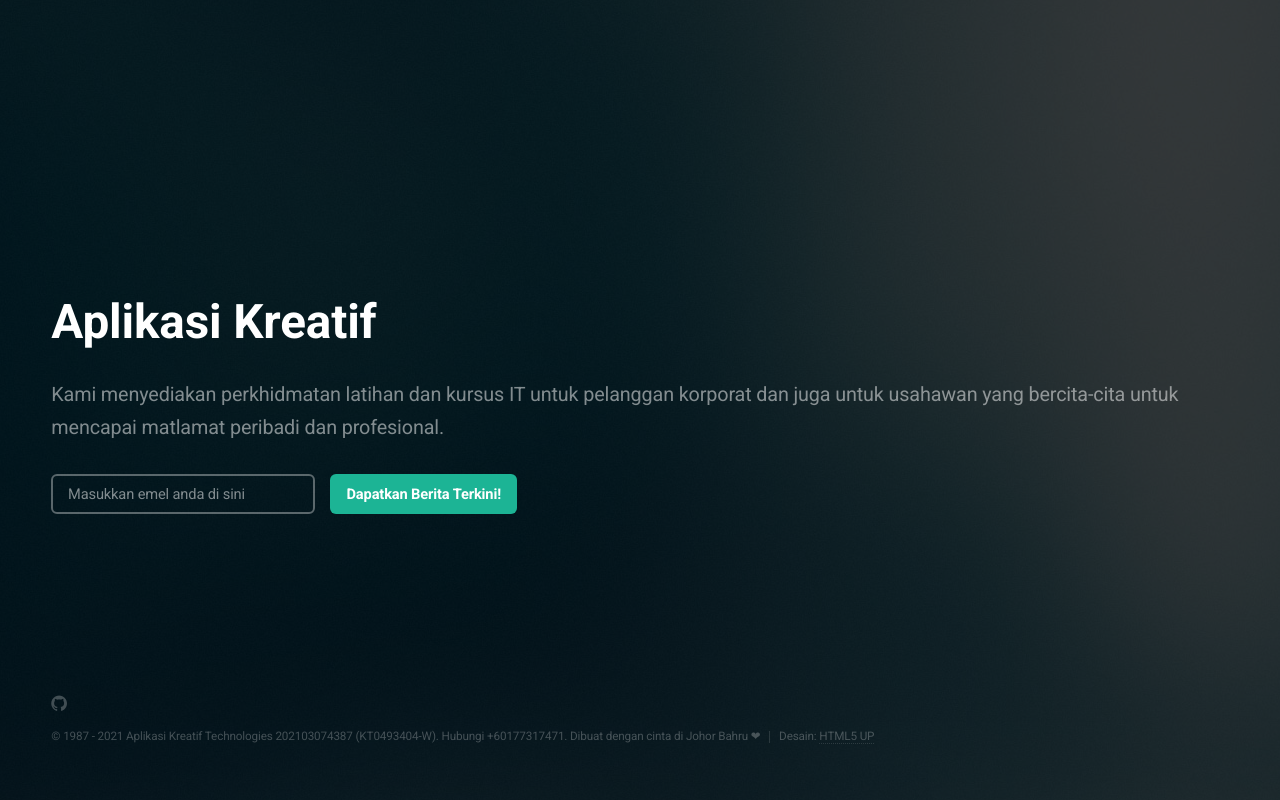
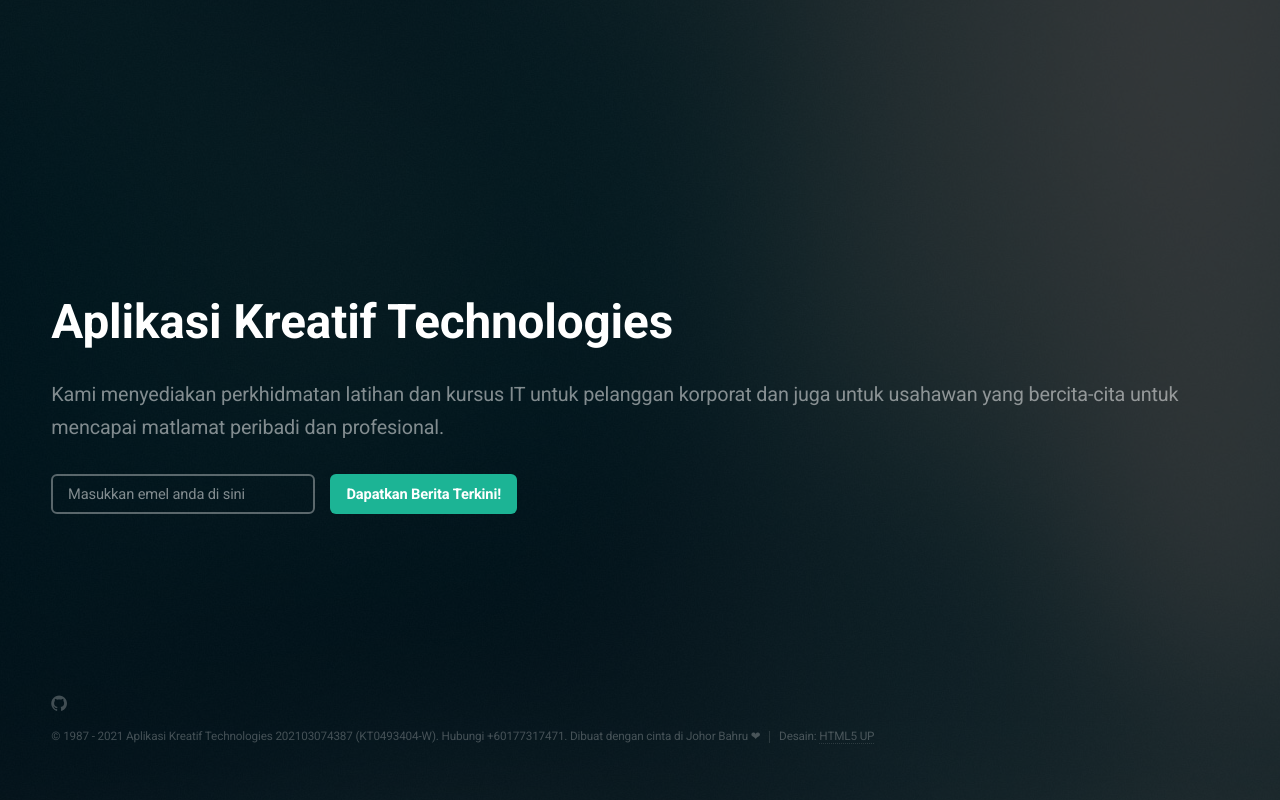
Before and after one commit to aplikasikreatif/aplikasikreatif, a plain HTML site: page index.html in a window 1280 px wide. Drawn offline with nearby package versions, Linux system fonts and the light colour scheme.

Commit message:
Update company name

```diff
--- a/index.html
+++ b/index.html
@@ -6,7 +6,7 @@
 -->
 <html>
     <head>
-        <title>Aplikasi Kreatif</title>
+        <title>Aplikasi Kreatif Technologies</title>
         <meta charset="utf-8" />
         <meta name="viewport" content="width=device-width, initial-scale=1, user-scalable=no" />
         <!--[if lte IE 8]><script src="assets/js/ie/html5shiv.js"></script><![endif]-->
@@ -18,7 +18,7 @@
 
         <!-- Header -->
             <header id="header">
-                <h1>Aplikasi Kreatif</h1>
+                <h1>Aplikasi Kreatif Technologies</h1>
                 <p>Kami menyediakan perkhidmatan latihan dan kursus IT untuk pelanggan korporat dan juga untuk usahawan yang bercita-cita untuk mencapai matlamat peribadi dan profesional.</p>
             </header>
 
```
